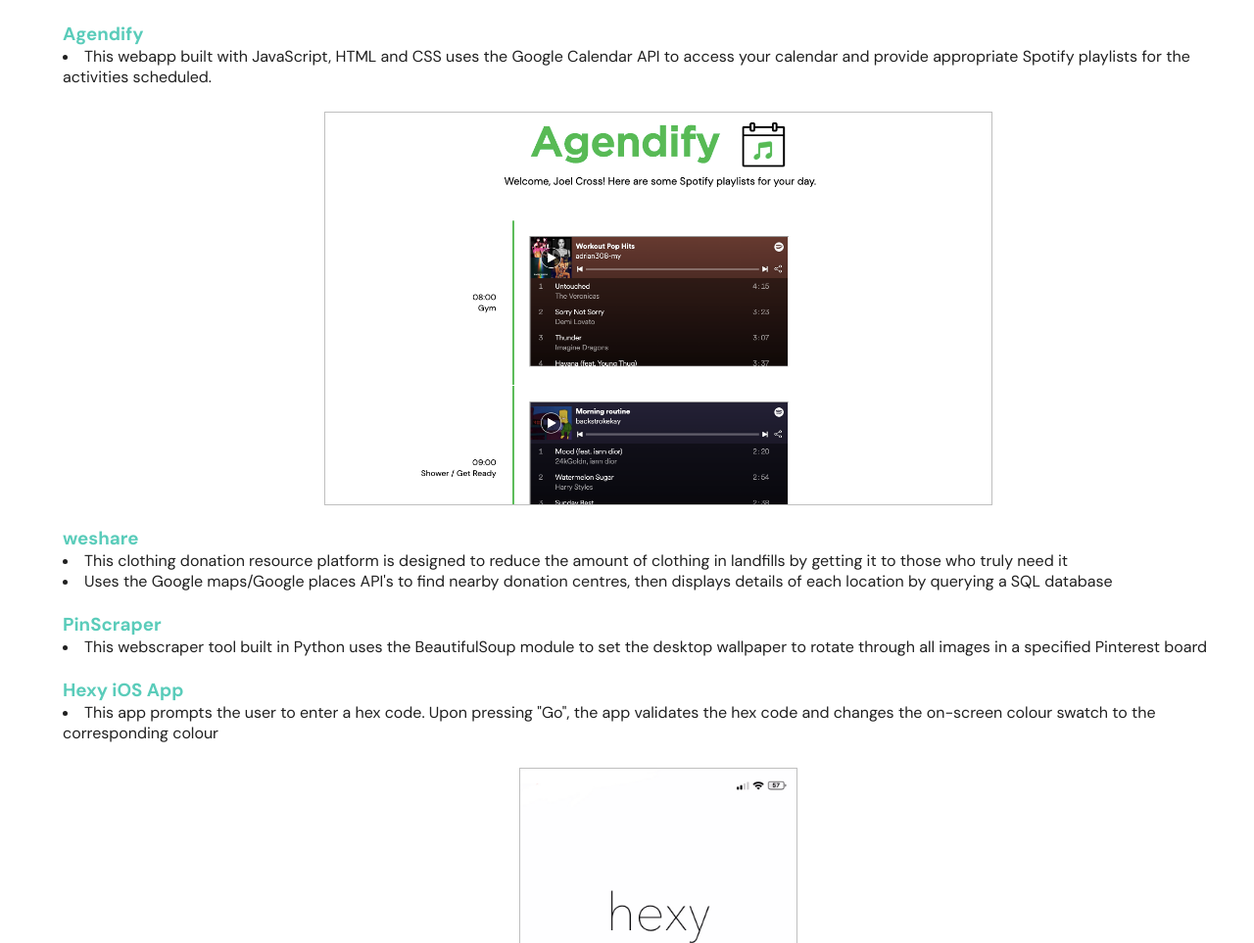
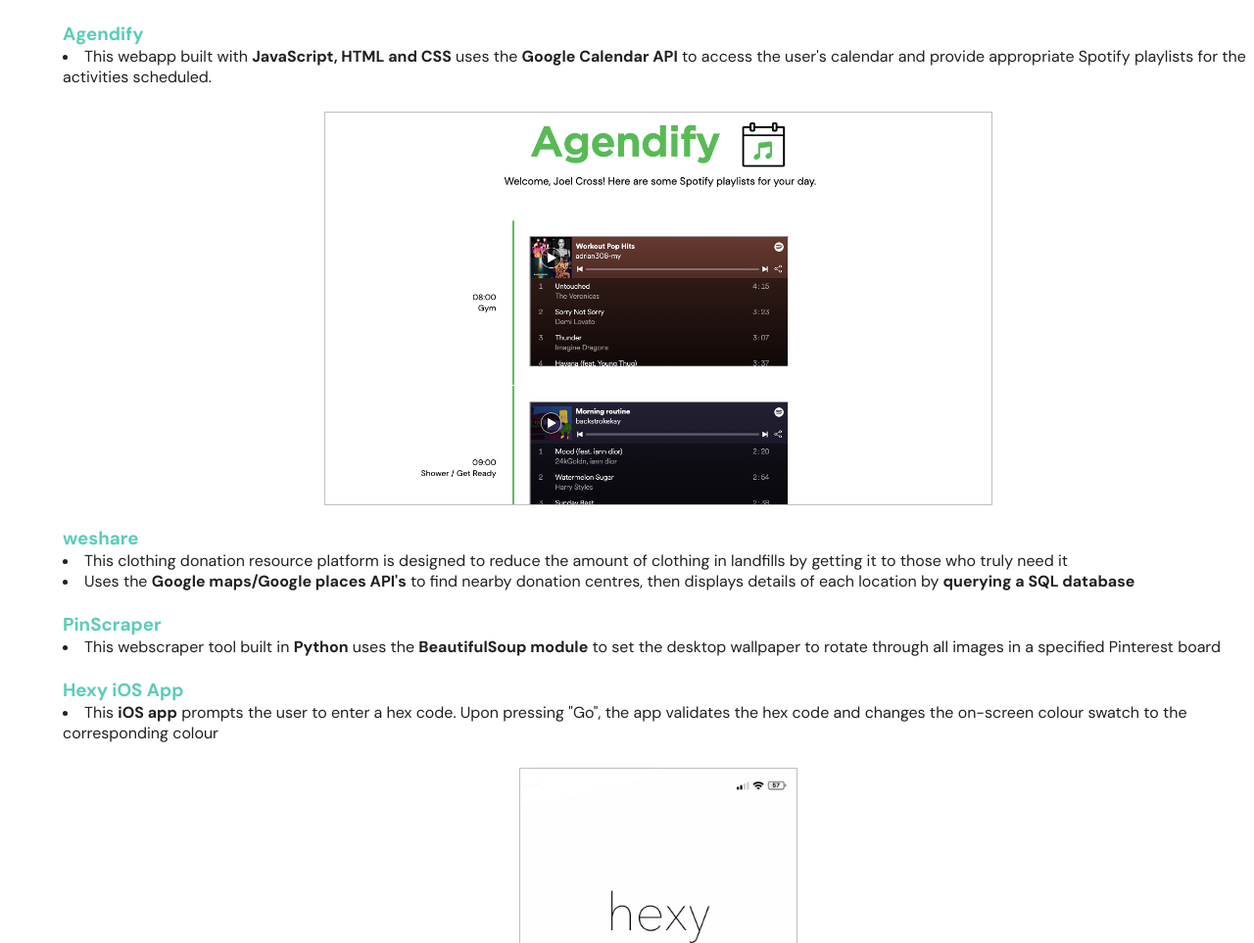
Before and after one commit to joelcross/joelcross.github.io, a plain HTML site: page projects.html in a window 1280 px wide. Shown: the part 249-1212 px from the top of the page at 98% size. Drawn offline with Linux system fonts and the light colour scheme.

Commit message:
Bolded project keywords

```diff
--- a/projects.html
+++ b/projects.html
@@ -30,25 +30,25 @@
                 <ul>
 		            <h3><a href="https://github.com/joelcross/Agendify">Agendify</a></h3>
                     <ul>
-                        <li>This webapp built with JavaScript, HTML and CSS uses the Google Calendar API to access your calendar and provide appropriate Spotify playlists for the activities scheduled.</li>
+			    <li>This webapp built with <b>JavaScript, HTML and CSS</b> uses the <b>Google Calendar API</b> to access the user's calendar and provide appropriate Spotify playlists for the activities scheduled.</li>
                         <img id="agendify" src="img/agendifyExample.png">
                     </ul>
 
 					<br><h3><a href="https://github.com/joelcross/weshare">weshare</a></h3>
                     <ul>
                         <li>This clothing donation resource platform is designed to reduce the amount of clothing in landfills by getting it to those who truly need it</li>
-						<li>Uses the Google maps/Google places API's to find nearby donation centres, then displays details of each location by querying a SQL database</li>
+						<li>Uses the <b>Google maps/Google places API's</b> to find nearby donation centres, then displays details of each location by <b>querying a SQL database</b></li>
                     </ul>
 
                     <br><h3><a href="https://github.com/joelcross/pinScraper">PinScraper</a></h3>
                     <ul>
-                        <li>This webscraper tool built in Python uses the BeautifulSoup module to set the desktop wallpaper to rotate
+						<li>This webscraper tool built in <b>Python</b> uses the <b>BeautifulSoup module</b> to set the desktop wallpaper to rotate
                             through all images in a specified Pinterest board</li>
                     </ul>
 
                     <br><h3><a href="https://github.com/joelcross/hexy-app">Hexy iOS App</a></h3>
                     <ul>
-                        <li>This app prompts the user to enter a hex code. Upon pressing "Go", the app validates the hex
+						<li>This <b>iOS app</b> prompts the user to enter a hex code. Upon pressing "Go", the app validates the hex
                             code and changes the on-screen colour swatch to the corresponding colour</li>
                             <img id="hexy" src="img/hexyExample.jpg">
 
```
